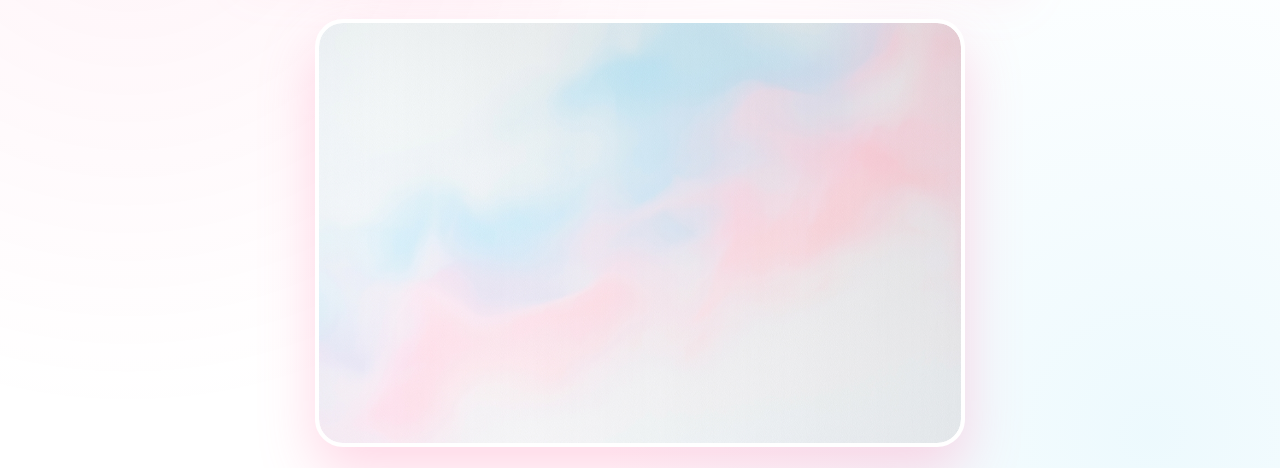
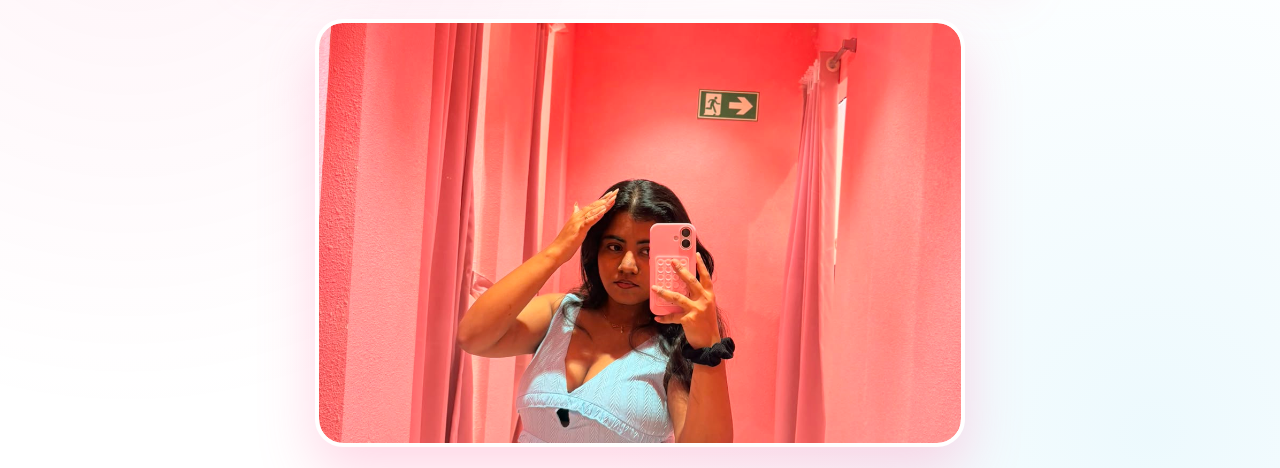
Before and after one commit to jeetnag12/tamanna-bday, a plain HTML site: page index.html in a window 1280 px wide. Shown: the part 332-800 px from the top of the page. Drawn offline with nearby package versions, Linux system fonts and the light colour scheme.

Commit message:
Set hero.jpg as main cover

```diff
--- a/index.html
+++ b/index.html
@@ -57,10 +57,10 @@
                     <span class="title-main gradient-text">Happy Birthday</span>
                 </h1>
 
-                <!-- Main Cover Photo (EXACTLY tamanna/IMG-20260919-WA0071.jpg) -->
+                <!-- Main Cover Photo (hero.jpg) -->
                 <div class="hero-cover-wrapper hero-reveal">
                     <div class="hero-cover-frame pink-shadow">
-                        <img src="tamanna/IMG-20260919-WA0071.jpg" alt="Tamanna Cover Photo" class="hero-cover-img" id="hero-cover-img">
+                        <img src="hero.jpg" alt="Main Cover" class="hero-cover-img" id="hero-cover-img">
                     </div>
                 </div>
 
```
Also changed, not shown: hero.jpg (renamed from tamanna/104.jpg).
